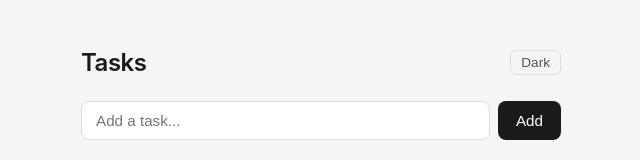
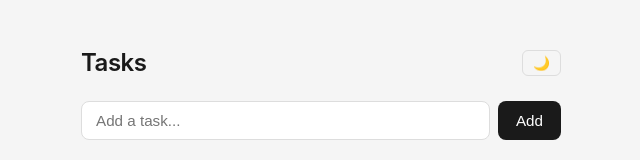
Before and after one commit to MadebyAe/metaflow-hello-web-test, a React (Vite) app: page / in a window 1280 px wide. Shown: the top 160 px of the page, without its empty margins (319-959 px from the left). Built offline with nearby package versions, Linux system fonts and the light colour scheme.

Commit message:
Create theme toggle UI and integrate into application

```diff
--- a/src/app.tsx
+++ b/src/app.tsx
@@ -6,6 +6,7 @@ import { TaskInput } from './components/task-input';
 import { Filters } from './components/filters';
 import { TaskList } from './components/task-list';
 import { Footer } from './components/footer';
+import { ThemeToggle } from './components/theme-toggle';
 
 export function App() {
   const [currentFilter, setCurrentFilter] = useState<Filter>('all');
@@ -29,9 +30,7 @@ export function App() {
     <div id="app">
       <header>
         <h1>Tasks</h1>
-        <button className="theme-toggle" onClick={toggleTheme} aria-label="Toggle theme">
-          {theme === 'light' ? 'Dark' : 'Light'}
-        </button>
+        <ThemeToggle theme={theme} onToggle={toggleTheme} />
       </header>
       <TaskInput onAdd={addTask} />
       <Filters currentFilter={currentFilter} onFilterChange={setCurrentFilter} />
--- /dev/null
+++ b/src/components/theme-toggle.tsx
@@ -0,0 +1,22 @@
+interface ThemeToggleProps {
+  theme: 'light' | 'dark';
+  onToggle: () => void;
+}
+
+export function ThemeToggle({ theme, onToggle }: ThemeToggleProps) {
+  const isDark = theme === 'dark';
+  const label = isDark ? 'Switch to light mode' : 'Switch to dark mode';
+  const icon = isDark ? '☀️' : '🌙';
+
+  return (
+    <button
+      className="theme-toggle"
+      onClick={onToggle}
+      aria-label={label}
+      aria-pressed={isDark}
+      title={label}
+    >
+      {icon}
+    </button>
+  );
+}
```
Also changed, not shown: 1 other file (tests, documents, lock files or other folders).
